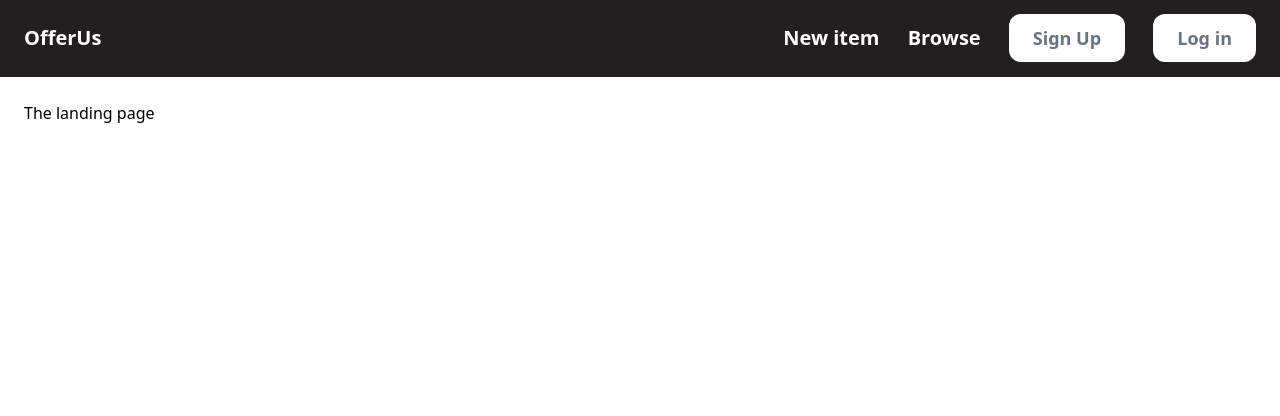
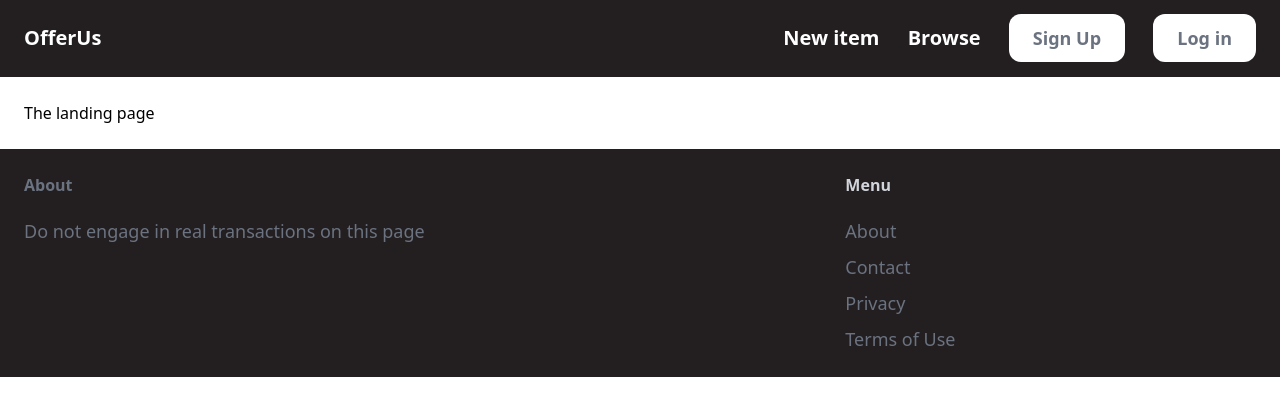
Before and after one commit to imnotsoumyajit/offerus-simple-marketplace-with-django, a Django app: page / in a window 1280 px wide. Shown: the top 416 px of the page. Run offline with Django 4.2, Linux system fonts and the light colour scheme; some libraries are stand-ins or nearby versions.

Commit message:
basic footer ui added

```diff
--- a/offerus/core/templates/core/base.html
+++ b/offerus/core/templates/core/base.html
@@ -33,5 +33,22 @@
       </div>
     </nav>
     <div class="px-6 py-6">{% block content %} {% endblock %}</div>
+    <footer class="py-6 px-6 flex justify-between bg-[#231f20]">
+      <div class="w-2/3 pr-10">
+        <h3 class="mb-5 font-semibold text-gray-500">About</h3>
+        <p class="text-lg text-gray-500">
+          Do not engage in real transactions on this page
+        </p>
+      </div>
+      <div class="w-1/3">
+        <h3 class="mb-5 font-semibold text-gray-300">Menu</h3>
+        <ul class="space-y-2">
+          <li><a href="#" class="text-lg text-gray-500 hover:text-white">About</a></li>
+          <li><a href="#" class="text-lg text-gray-500 hover:text-white">Contact</a></li>
+          <li><a href="#" class="text-lg text-gray-500 hover:text-white">Privacy</a></li>
+          <li><a href="#" class="text-lg text-gray-500 hover:text-white">Terms of Use</a></li>
+        </ul>
+      </div>
+    </footer>
   </body>
 </html>
```
